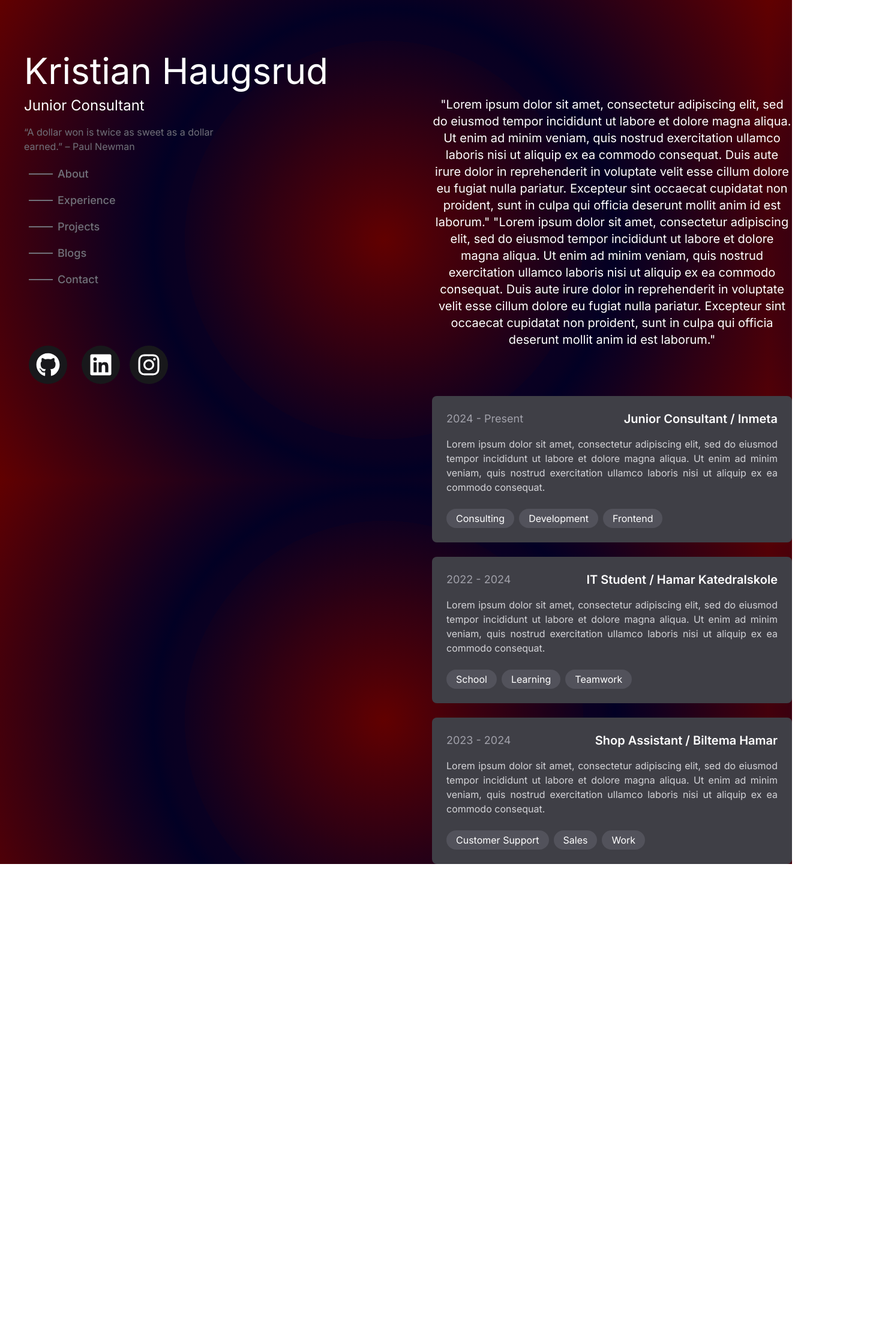
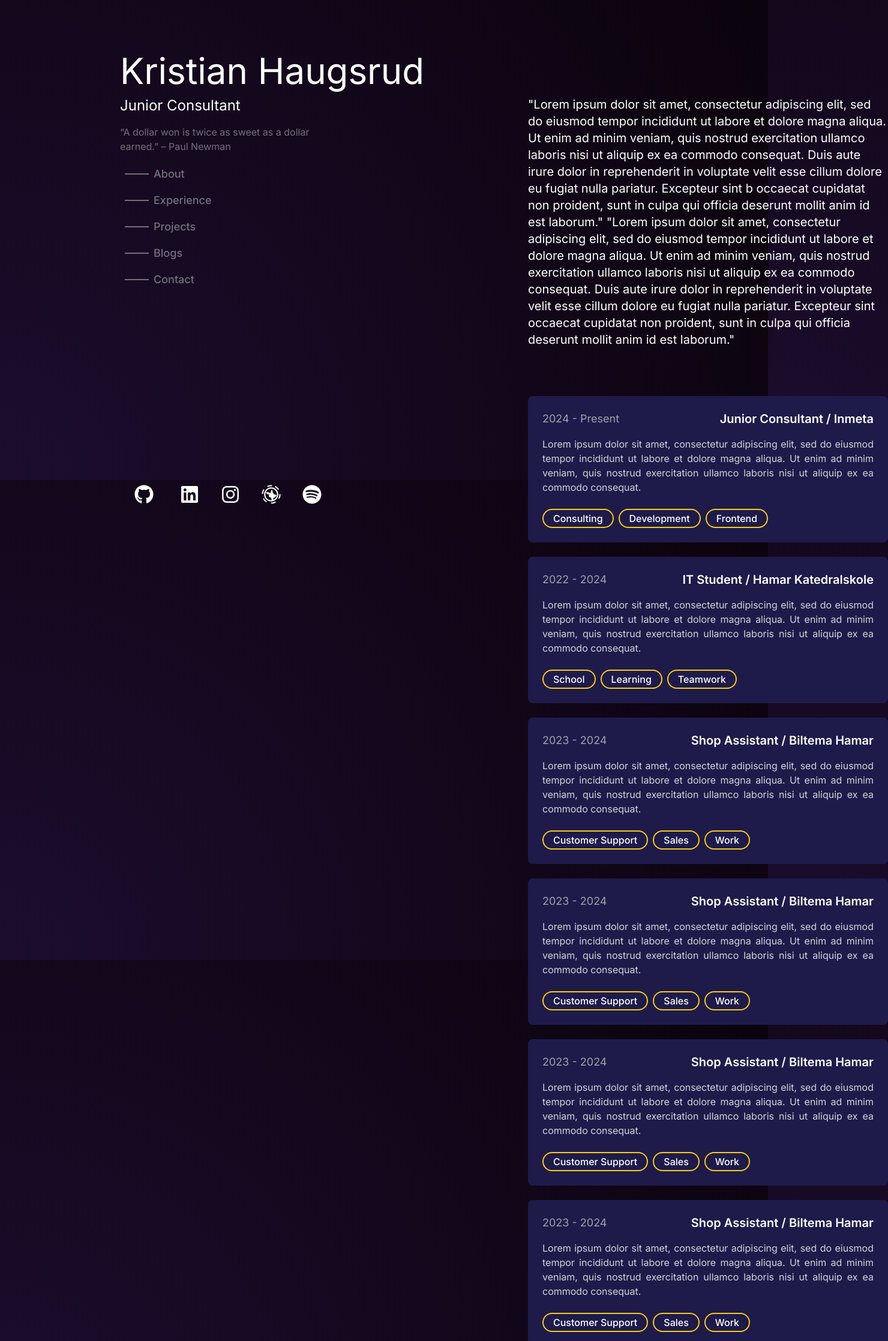
Before and after one commit to Konge5678/Portfolio, a Next.js app: page / in a window 1280 px wide. Shown: the top 2235 px of the page at 60% size, 1480 px wide, since content can reach past the window. Before the commit the page ends 1440 px from the top, so only its background shows below. Built offline with nearby package versions, Linux system fonts and the light colour scheme.

Commit message:
Lots of style changes to the backround experience card and more

```diff
--- a/src/app/globals.css
+++ b/src/app/globals.css
@@ -2,15 +2,11 @@
 @tailwind components;
 @tailwind utilities;
 
-
 body {
-    background: rgb(97,0,0);
-background: radial-gradient(circle, rgba(97,0,0,1) 0%, rgba(90,0,3,1) 4%, rgba(88,0,4,1) 5%, rgba(84,0,5,1) 7%, rgba(76,0,8,1) 11%, rgba(67,0,11,1) 16%, rgba(58,0,15,1) 21%, rgba(49,0,18,1) 26%, rgba(43,0,20,1) 29%, rgba(41,0,21,1) 30%, rgba(34,0,24,1) 34%, rgba(30,0,25,1) 36%, rgba(23,0,28,1) 40%, rgba(21,0,29,1) 41%, rgba(15,0,31,1) 44%, rgba(10,0,34,1) 44%, rgba(8,0,34,1) 48%, rgba(2,0,36,1) 51%, rgba(6,0,35,1) 53%, rgba(12,0,33,1) 56%, rgba(17,0,31,1) 59%, rgba(25,0,28,1) 63%, rgba(37,0,23,1) 69%, rgba(49,0,19,1) 75%, rgba(66,0,12,1) 84%, rgba(78,0,8,1) 90%, rgba(86,0,5,1) 94%, rgba(97,0,0,1) 100%);
-    min-height: 100vh;
+    background: radial-gradient(circle at bottom left, #1c0d2e, #0b030c);
+    background-repeat: no-repeat;
+    background-attachment: fixed;
+    background-size: cover;
+    height: 100vh;
     margin: 0;
-    padding: 0;
-    background-attachment: fixed;
-    background-repeat: no-repeat;
-    background-size: cover;
-    color: white;
-  }
+}
--- a/src/app/page.tsx
+++ b/src/app/page.tsx
@@ -5,7 +5,7 @@ import ExperienceCard from "../components/ExperienceCard";
 export default function Home() {
   return (
     <div className="flex flex-col lg:flex-row min-h-screen">
-      <div className="w-full lg:w-auto lg:sticky lg:top-10 lg:min-w-[600px] lg:h-screen">
+      <div className="w-full lg:w-auto lg:sticky lg:top-10 lg:min-w-[600px] lg:h-screen ml-40">
         <PersonCard />
       </div>
       <div className="flex-grow lg:pl-10 mt-40 ml-20 space-y-6">
@@ -20,7 +20,7 @@ export default function Home() {
           tags={[
             { tag: "Consulting", link: "#" },
             { tag: "Development", link: "#" },
-            { tag: "Frontend", link: "#" }
+            { tag: "Frontend", link: "#" },
           ]}
         />
         <ExperienceCard
@@ -33,7 +33,7 @@ export default function Home() {
           tags={[
             { tag: "School", link: "#" },
             { tag: "Learning", link: "#" },
-            { tag: "Teamwork", link: "#" }
+            { tag: "Teamwork", link: "#" },
           ]}
         />
         <ExperienceCard
@@ -46,7 +46,59 @@ export default function Home() {
           tags={[
             { tag: "Customer Support", link: "#" },
             { tag: "Sales", link: "#" },
-            { tag: "Work", link: "#" }
+            { tag: "Work", link: "#" },
+          ]}
+        />
+        <ExperienceCard
+          title="Shop Assistant /"
+          company="Biltema Hamar"
+          duration="2023 - 2024"
+          description="Lorem ipsum dolor sit amet, consectetur adipiscing elit,
+           sed do eiusmod tempor incididunt ut labore et dolore magna aliqua. Ut enim
+           ad minim veniam, quis nostrud exercitation ullamco laboris nisi ut aliquip ex ea commodo consequat."
+          tags={[
+            { tag: "Customer Support", link: "#" },
+            { tag: "Sales", link: "#" },
+            { tag: "Work", link: "#" },
+          ]}
+        />
+        <ExperienceCard
+          title="Shop Assistant /"
+          company="Biltema Hamar"
+          duration="2023 - 2024"
+          description="Lorem ipsum dolor sit amet, consectetur adipiscing elit,
+           sed do eiusmod tempor incididunt ut labore et dolore magna aliqua. Ut enim
+           ad minim veniam, quis nostrud exercitation ullamco laboris nisi ut aliquip ex ea commodo consequat."
+          tags={[
+            { tag: "Customer Support", link: "#" },
+            { tag: "Sales", link: "#" },
+            { tag: "Work", link: "#" },
+          ]}
+        />
+        <ExperienceCard
+          title="Shop Assistant /"
+          company="Biltema Hamar"
+          duration="2023 - 2024"
+          description="Lorem ipsum dolor sit amet, consectetur adipiscing elit,
+           sed do eiusmod tempor incididunt ut labore et dolore magna aliqua. Ut enim
+           ad minim veniam, quis nostrud exercitation ullamco laboris nisi ut aliquip ex ea commodo consequat."
+          tags={[
+            { tag: "Customer Support", link: "#" },
+            { tag: "Sales", link: "#" },
+            { tag: "Work", link: "#" },
+          ]}
+        />
+        <ExperienceCard
+          title="Shop Assistant /"
+          company="Biltema Hamar"
+          duration="2023 - 2024"
+          description="Lorem ipsum dolor sit amet, consectetur adipiscing elit,
+           sed do eiusmod tempor incididunt ut labore et dolore magna aliqua. Ut enim
+           ad minim veniam, quis nostrud exercitation ullamco laboris nisi ut aliquip ex ea commodo consequat."
+          tags={[
+            { tag: "Customer Support", link: "#" },
+            { tag: "Sales", link: "#" },
+            { tag: "Work", link: "#" },
           ]}
         />
       </div>
--- a/src/components/AboutText.tsx
+++ b/src/components/AboutText.tsx
@@ -1,15 +1,20 @@
 export default function AboutText() {
   return (
     <div className="w-[600px] flex justify-center mb-20">
-        <p className="text-white w-[600px] text-center text-xl ">
-          "Lorem ipsum dolor sit amet, consectetur adipiscing elit, sed do eiusmod tempor incididunt ut labore et dolore magna aliqua.
-          Ut enim ad minim veniam, quis nostrud exercitation ullamco laboris nisi ut aliquip ex ea commodo consequat. Duis aute irure dolor
-          in reprehenderit in voluptate velit esse cillum dolore eu fugiat nulla pariatur. Excepteur sint occaecat cupidatat non proident, sunt
-          in culpa qui officia deserunt mollit anim id est laborum."
-
-          "Lorem ipsum dolor sit amet, consectetur adipiscing elit, sed do eiusmod tempor incididunt ut labore et dolore magna aliqua. Ut enim ad minim
-          veniam, quis nostrud exercitation ullamco laboris nisi ut aliquip ex ea commodo consequat. Duis aute irure dolor in reprehenderit in voluptate
-          velit esse cillum dolore eu fugiat nulla pariatur. Excepteur sint occaecat cupidatat non proident, sunt in culpa qui officia deserunt mollit anim id est laborum."
+      <p className="text-white w-[600px] text-left text-xl ">
+        "Lorem ipsum dolor sit amet, consectetur adipiscing elit, sed do eiusmod
+        tempor incididunt ut labore et dolore magna aliqua. Ut enim ad minim
+        veniam, quis nostrud exercitation ullamco laboris nisi ut aliquip ex ea
+        commodo consequat. Duis aute irure dolor in reprehenderit in voluptate
+        velit esse cillum dolore eu fugiat nulla pariatur. Excepteur sint b
+        occaecat cupidatat non proident, sunt in culpa qui officia deserunt
+        mollit anim id est laborum." "Lorem ipsum dolor sit amet, consectetur
+        adipiscing elit, sed do eiusmod tempor incididunt ut labore et dolore
+        magna aliqua. Ut enim ad minim veniam, quis nostrud exercitation ullamco
+        laboris nisi ut aliquip ex ea commodo consequat. Duis aute irure dolor
+        in reprehenderit in voluptate velit esse cillum dolore eu fugiat nulla
+        pariatur. Excepteur sint occaecat cupidatat non proident, sunt in culpa
+        qui officia deserunt mollit anim id est laborum."
       </p>
     </div>
   );
--- a/src/components/ExperienceCard.tsx
+++ b/src/components/ExperienceCard.tsx
@@ -8,16 +8,24 @@ interface ExperienceCardProps {
   company: string;
   duration: string;
   description: string;
-    tags: { tag: string, link: string }[];
+  tags: { tag: string; link: string }[];
 }
 
-const ExperienceCard = ({ title, company, duration, description, tags }: ExperienceCardProps) => {
+const ExperienceCard = ({
+  title,
+  company,
+  duration,
+  description,
+  tags,
+}: ExperienceCardProps) => {
   return (
-        <div className="text-white w-[600px] p-6 bg-zinc-700 rounded-lg">
+    <div className="text-white w-[600px] p-6 bg-indigo-950 rounded-lg">
       <div className="flex justify-between items-start">
         <p className="text-lg text-zinc-400">{duration}</p>
         <div className="ml-4">
-                    <h1 className="text-xl font-semibold">{title} {company}</h1>
+          <h1 className="text-xl font-semibold">
+            {title} {company}
+          </h1>
         </div>
       </div>
       <p className="mt-4 text-zinc-300 text-justify">{description}</p>
@@ -28,6 +36,6 @@ const ExperienceCard = ({ title, company, duration, description, tags }: Experie
       </div>
     </div>
   );
-}
+};
 
 export default ExperienceCard;
--- a/src/components/ExperienceCardTag.tsx
+++ b/src/components/ExperienceCardTag.tsx
@@ -1,7 +1,6 @@
 "use client";
 
 import React from "react";
-
 interface ExperienceCardTagProps {
   tag: string;
   link: string;
@@ -13,11 +12,10 @@ const ExperienceTag = ({ tag, link }: ExperienceCardTagProps) => {
       href={link}
       target="_blank"
       rel="noopener noreferrer"
-            className="text-white bg-zinc-600 rounded-full px-4 py-1 hover:bg-zinc-500 transition-all duration-200"
-        >
+      className="border-2 border-yellow-400 font-medium leading-5 text-purple- rounded-full px-4 py-1">
       {tag}
     </a>
   );
-}
+};
 
 export default ExperienceTag;
--- a/src/components/PersonCard.tsx
+++ b/src/components/PersonCard.tsx
@@ -4,6 +4,8 @@ import PersonCardButton from "./PersonCardButton";
 import React from "react";
 import SocialMediaIcon from "./SocialMediaIcon";
 import { FaGithub, FaLinkedin, FaInstagram } from "react-icons/fa";
+import { FaSpotify } from "react-icons/fa6";
+import roobetLogo from "../images/RoobetLogo.svg";
 
 export default function PersonCard() {
   return (
@@ -19,21 +21,31 @@ export default function PersonCard() {
       <PersonCardButton text="Blogs" onClick={() => {}} />
       <PersonCardButton text="Contact" onClick={() => {}} />
 
-      <div className="flex space-x-4 mt-6 pt-14">
+      <div className="flex space-x-1 mt-60 pt-14">
         <SocialMediaIcon
-          icon={<FaGithub className="text-white w-10 h-10" />}
+          icon={<FaGithub className="text-white w-8 h-8" />}
           link="https://github.com/Konge5678"
           altText="GitHub"
         />
         <SocialMediaIcon
-          icon={<FaLinkedin className="text-white w-10 h-10" />}
+          icon={<FaLinkedin className="text-white w-8 h-8" />}
           link="https://www.linkedin.com/in/kristian-haugsrud-866b40323/"
           altText="LinkedIn"
         />
         <SocialMediaIcon
-          icon={<FaInstagram className="text-white w-10 h-10" />}
+          icon={<FaInstagram className="text-white w-8 h-8" />}
           link="https://instagram.com"
           altText="Instagram"
+        />
+        <SocialMediaIcon
+          icon={<img src={roobetLogo.src} alt="Roobet" className="w-8 h-8" />}
+          link="https://roobet.com"
+          altText="Roobet"
+        />
+        <SocialMediaIcon
+          icon={<FaSpotify className="text-white w-8 h-8" />}
+          link="https://open.spotify.com/user/f0bqozbaxqianpt5yh14pnq2y"
+          altText="Spotify"
         />
       </div>
     </div>
--- a/src/components/PersonCardButton.tsx
+++ b/src/components/PersonCardButton.tsx
@@ -12,8 +12,7 @@ const Button = ({ text, onClick, className }: ButtonProps) => {
   return (
     <button
       onClick={() => onClick()}
-      className={`flex items-center ${className} p-2 bg-transparent hover:text-white group`}
-    >
+      className={`flex items-center ${className} p-2 bg-transparent hover:text-white group`}>
       <span className="w-10 h-0.5 bg-zinc-500 mr-2 transition-all duration-300 group-hover:bg-white group-hover:w-20"></span>
       <span className="text-zinc-500 text-lg font-medium transition-all duration-300 group-hover:text-white">
         {text}
--- a/src/components/SocialMediaIcon.tsx
+++ b/src/components/SocialMediaIcon.tsx
@@ -8,17 +8,15 @@ interface SocialMediaIconProps {
   altText: string;
 }
 
-
-const SocialMediaIcon = ({ icon, link, altText}: SocialMediaIconProps) => {
+const SocialMediaIcon = ({ icon, link, altText }: SocialMediaIconProps) => {
   return (
     <a
-        href={link}
-        target="_blank"
-        rel="noopener noreferrer"
-        aria-label={altText}
-        className="w-16 h-16 flex items-center justify-center rounded-full bg-zinc-900 hover:bg-zinc-700 transition-colors duration-300 m-2"
-        >
-        {icon}
+      href={link}
+      target="_blank"
+      rel="noopener noreferrer"
+      aria-label={altText}
+      className="w-16 h-16 flex items-center justify-center rounded-full  hover:bg-zinc-700 transition-colors duration-300 m-2">
+      {icon}
     </a>
   );
 };
--- a/tailwind.config.ts
+++ b/tailwind.config.ts
@@ -8,6 +8,11 @@ const config: Config = {
   ],
   theme: {
     extend: {
+      colors: {
+        tagTextBlue: "#62b1ae",
+        tagBgBlue: "#122d40",
+        customBlue: "#1E40AF", // Add your custom color here
+      },
       backgroundImage: {
         "gradient-radial": "radial-gradient(var(--tw-gradient-stops))",
         "gradient-conic":
@@ -17,4 +22,5 @@ const config: Config = {
   },
   plugins: [],
 };
+
 export default config;
```
Also changed, not shown: src/images/RoobetLogo.svg (added). Lines whose indentation alone changed are shown as unchanged.
